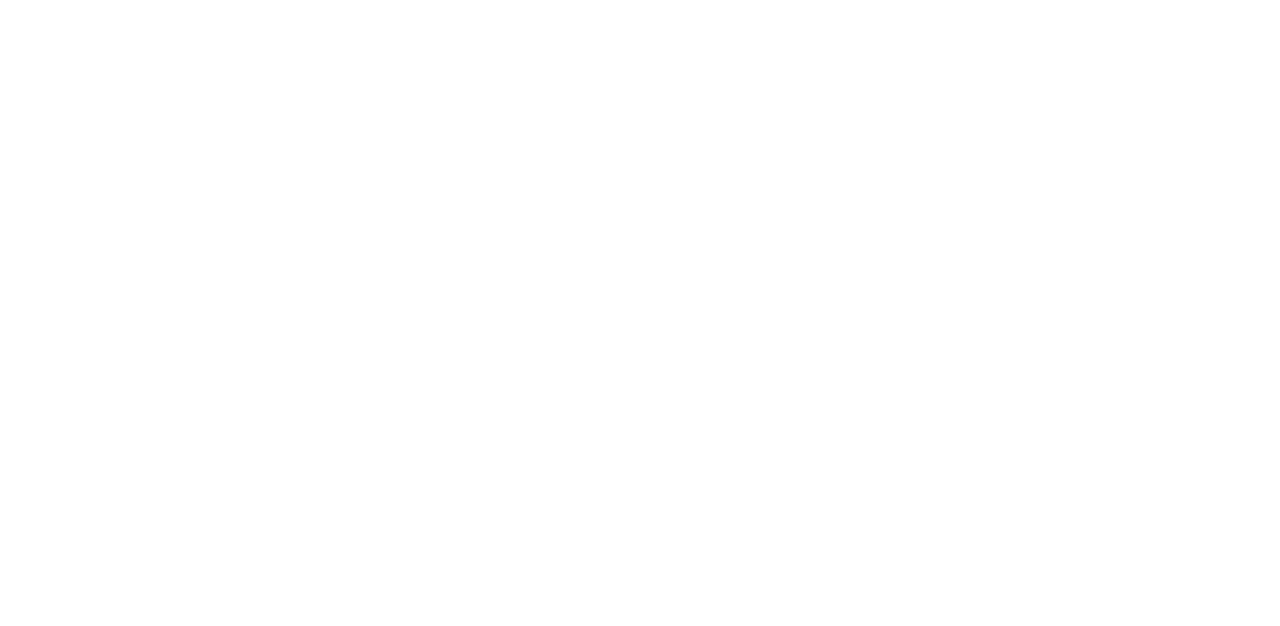
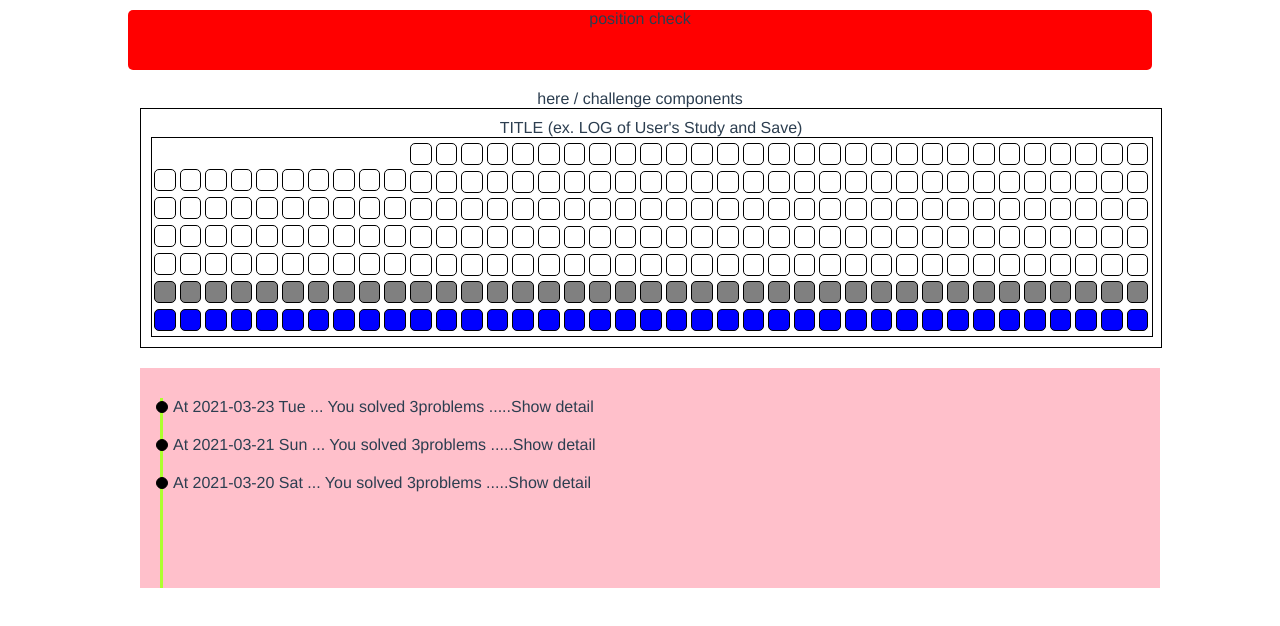
Before and after one commit to esun1903/Algoga, a Vue app in the folder frontend/algoga-frontend/: page /main in a window 1280 px wide. Shown: the top 626 px of the page. Built offline with nearby package versions, Linux system fonts and the light colour scheme.

Commit message:
[S04P23A302-15,S04P23A302-14] feat/lee/MainStudyHistory:Create StudyLog and History

```diff
--- /dev/null
+++ b/frontend/algoga-frontend/src/components/Main/History.vue
@@ -0,0 +1,119 @@
+<template>
+  <div id="history">
+
+    <div>
+      <div v-for="(data,idx) in dummy" :key="idx">
+        <section style="display:flex; margin-left:-7px; margin-top:20px; align-items:center">
+          <div style='width:10px; height:10px; background-color:black;border-radius:10px; border: 1px solid black;margin-right: 5px'></div>
+          At {{data.data}} ... You solved {{data.solved}} .....
+          <div>
+            Show detail
+          </div>
+        </section>
+
+
+      </div>
+    </div>
+  </div>
+</template>
+
+<script>
+export default {
+    name:"History",
+    methods:{
+
+    },
+    data:function(){
+        return {
+            dummy: [
+              {'data':'2021-03-23 Tue','solved':'3problems'},
+              {'data':'2021-03-21 Sun','solved':'3problems'},
+              {'data':'2021-03-20 Sat','solved':'3problems'},
+            ]
+        }
+    },
+    mounted(){
+      let slider = document.querySelector('#history')
+      let isMouseDown = false
+      let toTopBtn = false
+      let startY, scrollUp
+
+      slider.addEventListener('mousedown',(event) => {
+        isMouseDown = true
+        startY = event.pageY - slider.offsetTop
+        scrollUp = slider.scrollTop
+      })
+
+      slider.addEventListener('mouseleave',()=>{isMouseDown=false})
+      slider.addEventListener('mouseup',()=>{isMouseDown=false})
+
+      slider.addEventListener('mousemove',(event)=>{
+        if (!isMouseDown) return
+        event.preventDefault()
+        const y = event.pageY - slider.offsetTop
+        const walk = (y-startY) * 1
+
+        slider.scrollTop = scrollUp - walk
+      })
+
+      slider.addEventListener('scroll',()=>{
+        if (slider.scrollTop > 50 && !toTopBtn) {
+          toTopBtn = true
+          const topBtn = document.createElement('div')
+          const left = slider.offsetLeft + slider.clientWidth - 60
+          const top =  slider.offsetTop + slider.clientHeight - 60
+
+          topBtn.classList.add('topBtn')
+          topBtn.textContent = "toTopBtn"
+          topBtn.style.left = `${left}px`
+          topBtn.style.top = `${top}px`
+          topBtn.addEventListener('click',function(){
+            slider.scrollTop = 0
+          })
+          slider.appendChild(topBtn)
+
+        } else if (slider.scrollTop < 50 && document.querySelector('.topBtn') ) {
+          toTopBtn = false
+          document.querySelector('.topBtn').remove()
+        }
+
+
+      })
+    },
+
+}
+</script>
+
+<style>
+#history {
+  position:relative;
+  background-color:  pink;
+  margin-top: 20px;
+  width: 100%;
+  padding: 10px;
+  max-height: 200px;
+  overflow: auto;
+  scroll-behavior: smooth;
+}
+#history::-webkit-scrollbar{
+  display:none;
+}
+
+#history > div:nth-child(1) {
+  text-align: left;
+  margin-left:10px;
+  border-left: 3px solid greenyellow;
+  height: 1000px;
+}
+
+.topBtn {
+  position:fixed;
+  width: 50px;
+  height: 50px;
+  border:1px solid black;
+  border-radius: 100%;
+  background-color: white;
+  cursor:pointer;
+}
+
+</style>
--- /dev/null
+++ b/frontend/algoga-frontend/src/components/Main/LogStudy.vue
@@ -0,0 +1,137 @@
+<template>
+  <div id="log-study">
+    <header>
+      TITLE (ex. LOG of User's Study and Save)
+    </header>
+
+    <div>
+      <div class="one-week" v-for = "(c,jdx) in check" :key="jdx">
+        <div v-for = "(d,idx) in [1,2,3,4,5,'cpp','python']" :key="idx">
+          <div class = "one-day" :class="{'one-day-no-border':d<2&&jdx<10,'python':d==='python','cpp':d==='cpp'}" :title="message(d)">
+
+          </div>
+        </div>
+      </div>
+    </div>
+
+
+
+  </div>
+</template>
+
+<script>
+export default {
+  name:"LogStudy",
+  data: function(){
+    return {
+      check: [
+      ],
+    }
+  },
+  methods: {
+
+  },
+  computed:{
+    message(){
+      return lang => {
+        return `show message by using html title attribute and this lang is ${lang}`
+      }
+    }
+  },
+  created(){
+    for (let i = 0; i<50;i++){
+      this.check.push(i)
+    }
+  },
+  mounted(){
+    // mosue drag
+    const slider = document.querySelector("#log-study > div")
+    let isMouseDown = false
+    let startX, scrollLeft;
+
+    slider.addEventListener('mousedown', (event) => {
+      isMouseDown = true;
+      startX = event.pageX - slider.offsetLeft
+      scrollLeft = slider.scrollLeft
+
+    })
+
+    slider.addEventListener('mouseleave',() => {
+      isMouseDown = false
+    })
+
+    slider.addEventListener('mouseup',() => {
+      isMouseDown = false
+    })
+
+    slider.addEventListener('mousemove',(event) => {
+      if (!isMouseDown) return
+      event.preventDefault()
+      const x = event.pageX - slider.offsetLeft
+      const walk = (x-startX) * 1
+      slider.scrollLeft = scrollLeft - walk
+    })
+  },
+}
+</script>
+
+<style>
+#log-study {
+  padding: 10px;
+  width: 100%;
+  border: 1px solid black;
+}
+
+#log-study > div {
+  display: flex;
+  width: 1000px;
+  overflow:auto;
+  border: 1px solid black;
+}
+
+
+#log-study > div::-webkit-scrollbar {
+  display:none;
+}
+
+
+
+.one-week {
+  height: 194px;
+  width: 25px;
+  padding: 2px;
+  margin: auto 0;
+  display:flex;
+  flex-direction: column;
+  justify-content: space-around;
+}
+
+.one-day {
+  width:19.6px;
+  height:20px;
+  border: 0.1px solid black;
+  border-radius: 5px;
+  cursor:pointer;
+}
+
+
+.one-day-no-border {
+  border: none;
+}
+
+.python {
+  background-color: blue;
+}
+
+.cpp {
+  background-color: grey;
+}
+
+.java {
+  background-color: hotpink;
+}
+
+
+
+
+</style>
--- a/frontend/algoga-frontend/src/components/Main/MainNavbar.vue
+++ b/frontend/algoga-frontend/src/components/Main/MainNavbar.vue
@@ -1,15 +1,37 @@
 <template>
   <div id='main-navbar'>
+    position check
 
   </div>
 </template>
 
 <script>
 export default {
-    name : 'MainNavbar'
+    name : 'MainNavbar',
+    mounted: function(){
+      window.addEventListener("scroll",function(){
+        if (window.scrollY > 10) {
+          document.querySelector("#main-navbar").classList.add('nav-shadow')
+        } else {
+          if (document.querySelector("#main-navbar").classList.contains('nav-shadow')){
+            document.querySelector("#main-navbar").classList.remove('nav-shadow')
+          }
+        }
+      })
+    }
 }
 </script>
 
 <style>
+#main-navbar {
+  position:sticky;
+  top: 0px;
+  width: 80vw;
+  height: 60px;
+  margin:10px auto 0 auto;
+  background-color: var(--back-color);
+  border-radius: 5px;
+  background-color: var(--test-color);
+}
 
 </style>
--- a/frontend/algoga-frontend/src/views/Main.vue
+++ b/frontend/algoga-frontend/src/views/Main.vue
@@ -1,16 +1,52 @@
 <template>
   <div id="main">
+    <MainNavbar />
+
+    <div>
+      <div>
+        <!-- feed -->
+      </div>
+      <section>
+
+        <!-- challenge -->
+        here / challenge components
+
+        <LogStudy />
+        <!-- history -->
+
+        <History />
+      </section>
+      <div>
+        <!-- 여기는 status가들어가겠조? -->
+      </div>
+    </div>
 
   </div>
 </template>
 
 <script>
+import MainNavbar from "@/components/Main/MainNavbar"
+import LogStudy from "@/components/Main/LogStudy"
+import History from "@/components/Main/History"
+
+
 export default {
-    name:"Main",
+  name:"Main",
+  components: {
+      MainNavbar,
+      LogStudy,
+      History,
+  }
 
 }
 </script>
 
 <style>
+#main > div >section {
+  width: 1000px;
+  margin: 20px auto;
+
+}
+
 
 </style>
```
